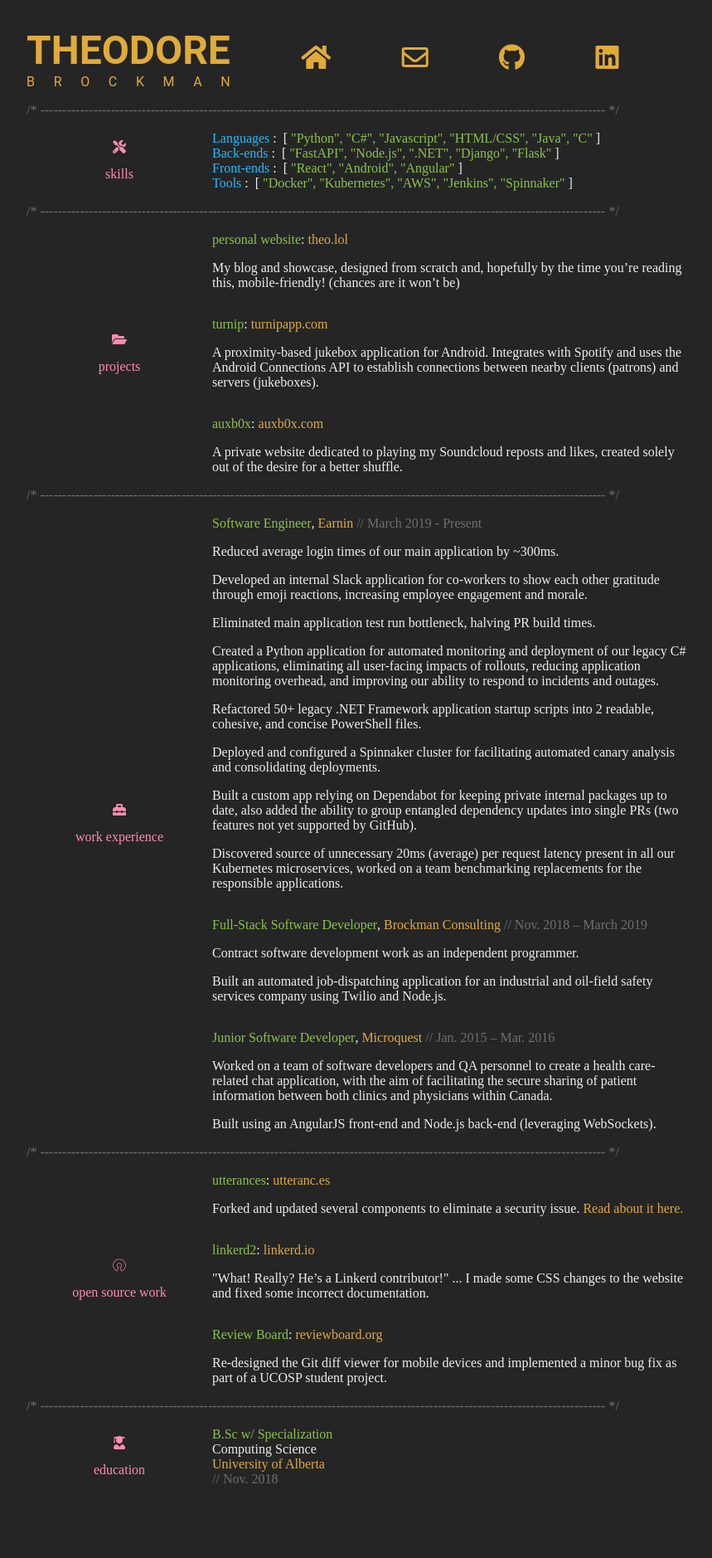
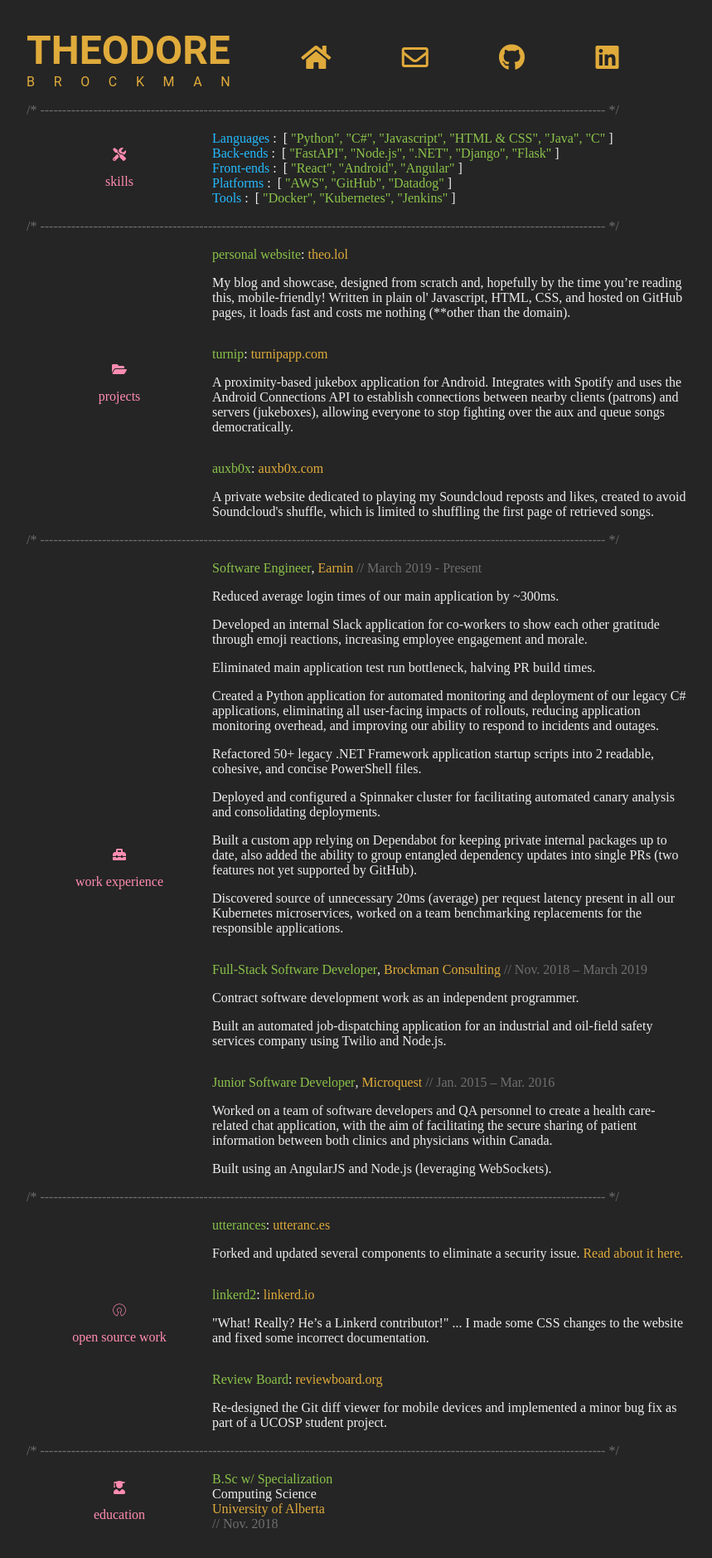
Before and after one commit to tbrockman/tbrockman.github.io, a Jekyll site: the page built from resume.html, in a window 1280 px wide. Shown: the whole page at 83% size, without its empty margins (208-1067 px from the left). Built offline with Jekyll 4.4.1, drawn with Linux system fonts in a browser that asks for light colours; some web fonts are replaced; before the commit the page ends 1824 px from its top, so only the background shows below that.

Commit message:
Re-wording, removing line-height.

```diff
--- a/_sass/resume.scss
+++ b/_sass/resume.scss
@@ -96,10 +96,6 @@ a.gold:hover {
             }
         }
 
-    }
-
-    .skill {
-        line-height: 2em;
     }
 }
 
--- a/resume.html
+++ b/resume.html
@@ -46,7 +46,7 @@ layout: resume
                     <span class="blue">Languages</span>
                     <span class="white">:&nbsp</span>
                     <span class="white">[</span>
-                    <span class="green">"Python", "C#", "Javascript", "HTML/CSS", "Java", "C"</span>
+                    <span class="green">"Python", "C#", "Javascript", "HTML & CSS", "Java", "C"</span>
                     <span class="white">]</span>
                 </div>
                 <div class="skill">
@@ -64,10 +64,17 @@ layout: resume
                     <span class="white">]</span>
                 </div>
                 <div class="skill">
+                    <span class="blue">Platforms</span>
+                    <span class="white">:&nbsp</span>
+                    <span class="white">[</span>
+                    <span class="green">"AWS", "GitHub", "Datadog"</span>
+                    <span class="white">]</span>
+                </div>
+                <div class="skill">
                     <span class="blue">Tools</span>
                     <span class="white">:&nbsp</span>
                     <span class="white">[</span>
-                    <span class="green">"Docker", "Kubernetes", "AWS", "Jenkins", "Spinnaker"</span>
+                    <span class="green">"Docker", "Kubernetes", "Jenkins"</span>
                     <span class="white">]</span>
                 </div>
             </div>
@@ -87,7 +94,7 @@ layout: resume
                     </div>
                     <div class="projects-body">
                         <p>My blog and showcase, designed from scratch and, hopefully by the time
-                            you’re reading this, mobile-friendly! (chances are it won’t be)
+                            you’re reading this, mobile-friendly! Written in plain ol' Javascript, HTML, CSS, and hosted on GitHub pages, it loads fast and costs me nothing (**other than the domain).
                             </p>
                     </div>
                 </div>
@@ -101,7 +108,7 @@ layout: resume
                     <div class="projects-body">
                         <p>A proximity-based jukebox application for Android. Integrates with
                             Spotify and uses the Android Connections API to establish connections
-                            between nearby clients (patrons) and servers (jukeboxes). </p>
+                            between nearby clients (patrons) and servers (jukeboxes), allowing everyone to stop fighting over the aux and queue songs democratically. </p>
                     </div>
                 </div>
                 <div class="inner-section-separator comment-grey"></div>
@@ -109,11 +116,11 @@ layout: resume
                     <div class="projects-header">
                         <span class="green">auxb0x</span>
                         <span class="white">:&nbsp</span>
-                        <span><a class="gold" href="auxb0x.com?api=ax8G2Du7z38r5InOvvu9661kj4XgyCfz8cZSBOHT">auxb0x.com</a></span>
+                        <span><a class="gold" href="https://auxb0x.com?api=ax8G2Du7z38r5InOvvu9661kj4XgyCfz8cZSBOHT">auxb0x.com</a></span>
                     </div>
                     <div class="projects-body">
                         <p>A private website dedicated to playing my Soundcloud reposts and likes,
-                            created solely out of the desire for a better shuffle.</p>
+                            created to avoid Soundcloud's shuffle, which is limited to shuffling the first page of retrieved songs.</p>
                     </div>
                 </div>
             </div>
@@ -181,7 +188,7 @@ layout: resume
                             sharing of patient information between both clinics and physicians
                             within Canada.
                             </p>
-                        <p>Built using an AngularJS front-end and Node.js back-end (leveraging WebSockets).</p>
+                        <p>Built using an AngularJS and Node.js (leveraging WebSockets).</p>
                     </div>
                 </div>
             </div>
```
Also changed, not shown: page.js (+4 -4 lines).
